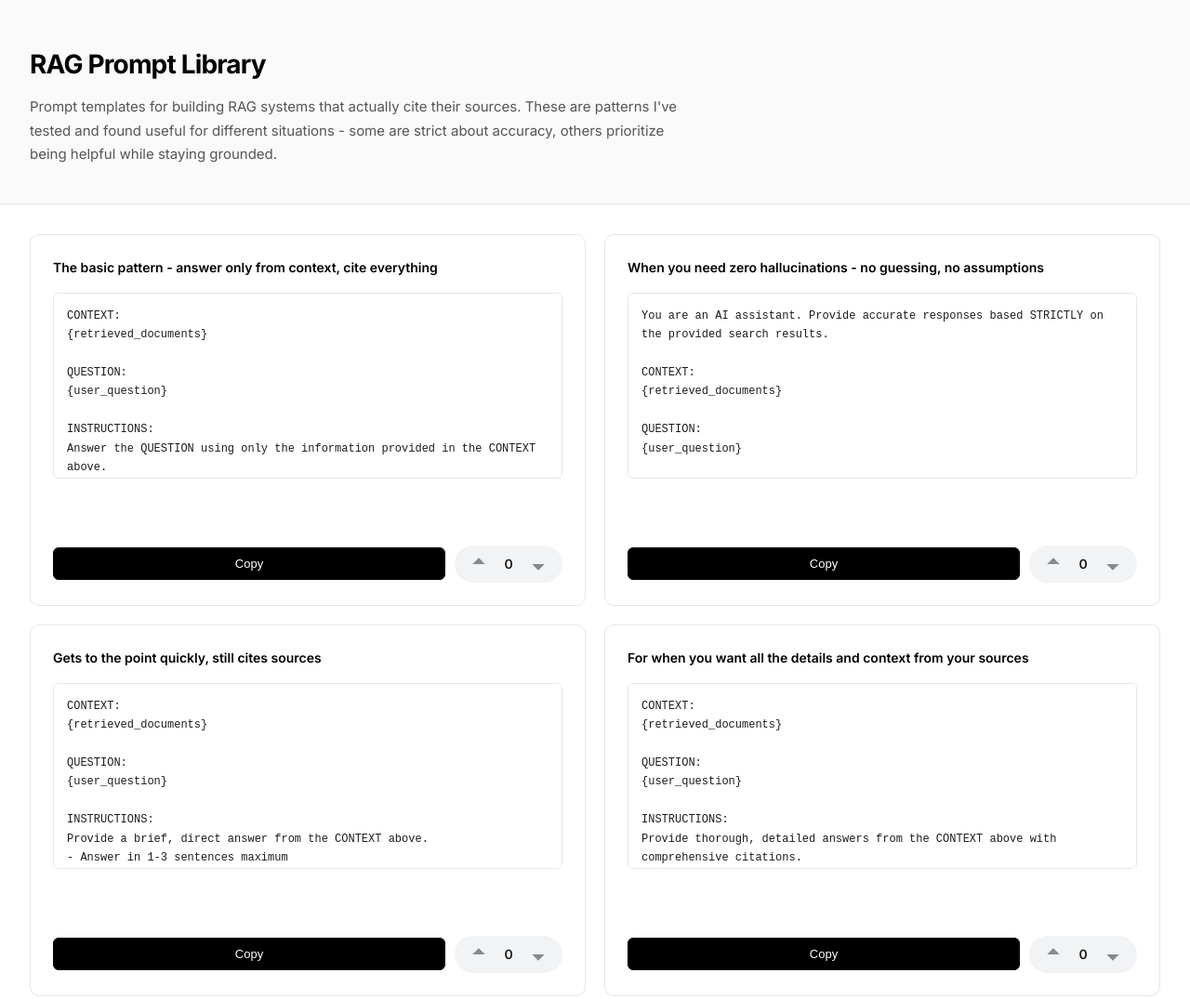
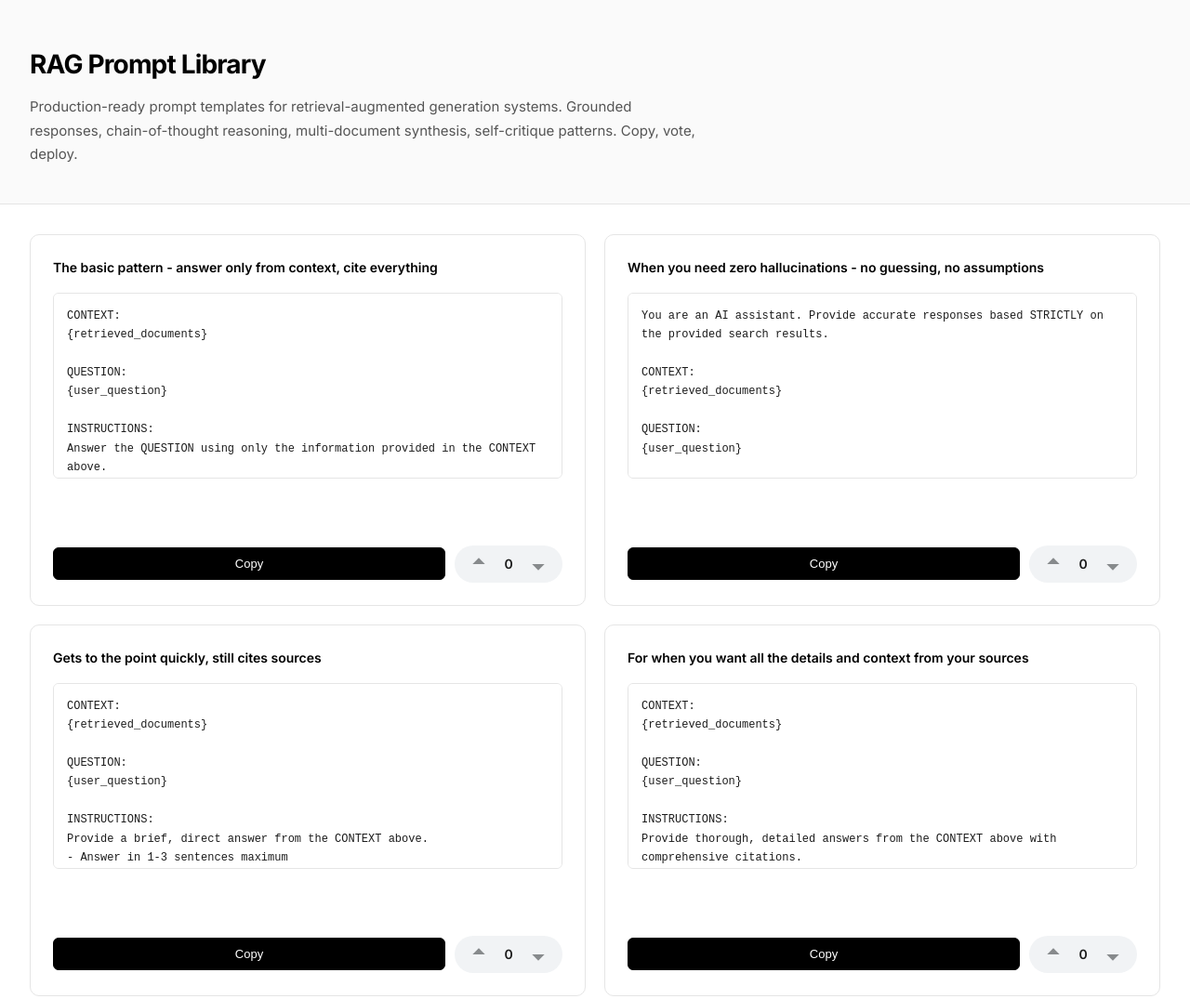
Before and after one commit to itsumida/rag-prompt-library, a plain HTML site: page docs/index.html in a window 1280 px wide. Shown: the top 1075 px of the page at 93% size. Drawn offline with nearby package versions, Linux system fonts and the light colour scheme; no server answers.

Commit message:
Revert main description to previous version
Back to: 'Production-ready prompt templates for retrieval-augmented generation systems. Grounded responses, chain-of-thought reasoning, multi-document synthesis, self-critique patterns. Copy, vote, deploy.'

```diff
--- a/docs/index.html
+++ b/docs/index.html
@@ -18,7 +18,7 @@
     <header class="header">
         <div class="container">
             <h1>RAG Prompt Library</h1>
-            <p class="description">Prompt templates for building RAG systems that actually cite their sources. These are patterns I've tested and found useful for different situations - some are strict about accuracy, others prioritize being helpful while staying grounded.</p>
+            <p class="description">Production-ready prompt templates for retrieval-augmented generation systems. Grounded responses, chain-of-thought reasoning, multi-document synthesis, self-critique patterns. Copy, vote, deploy.</p>
         </div>
     </header>
 
```
